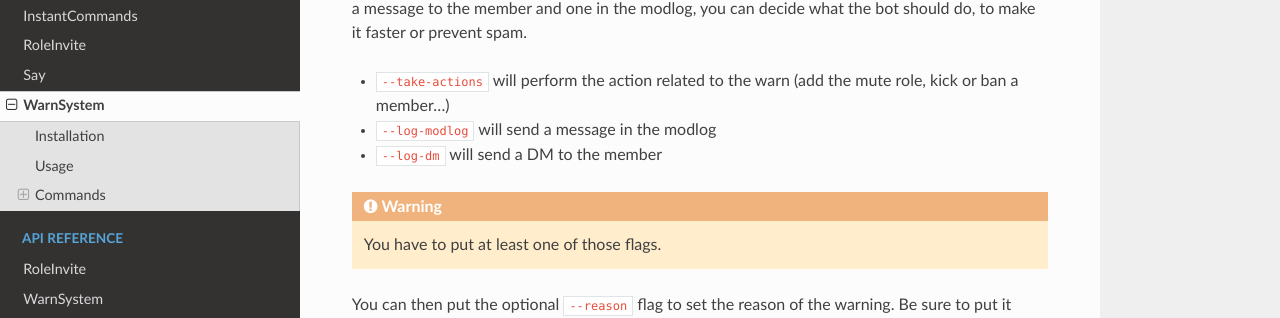
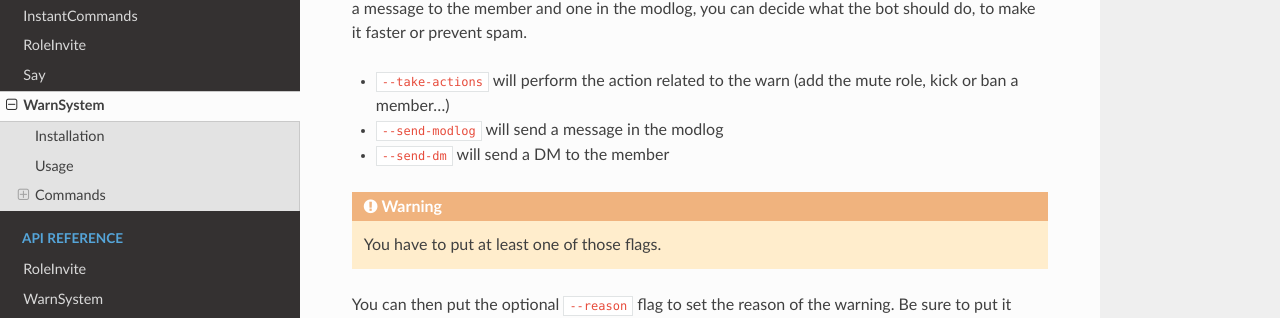
Before and after one commit to laggron42/Laggrons-Dumb-Cogs, a Sphinx documentation site: the page built from docs/warnsystem.rst, in a window 1280 px wide and 900 px high, scrolled down 8797 px. Shown: the part 136-454 px from the top of the window. Built offline with Sphinx 7.4.7 and the Read the Docs theme 2.0.0, drawn with Linux system fonts in a browser that asks for light colours.

Commit message:
[docs] Wrong flags for masswarn

```diff
--- a/docs/warnsystem.rst
+++ b/docs/warnsystem.rst
@@ -442,9 +442,9 @@
 *   ``--take-actions`` will perform the action related to the warn (add the
     mute role, kick or ban a member...)
 
-*   ``--log-modlog`` will send a message in the modlog
+*   ``--send-modlog`` will send a message in the modlog
 
-*   ``--log-dm`` will send a DM to the member
+*   ``--send-dm`` will send a DM to the member
 
 .. warning:: You have to put at least one of those flags.
 
```
